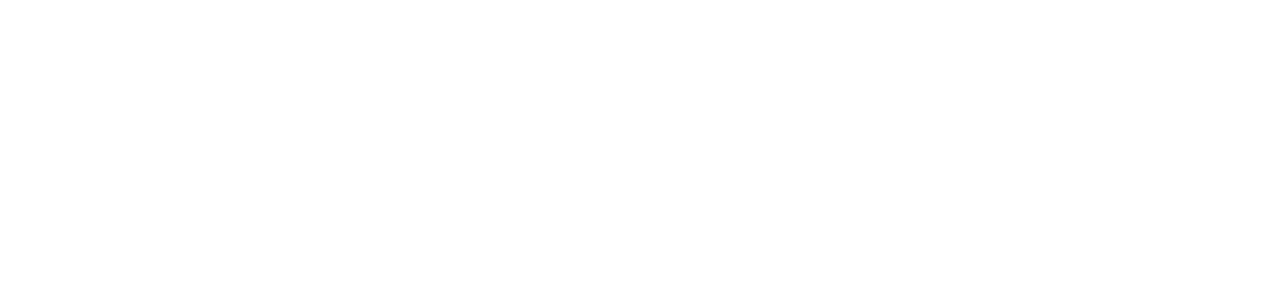
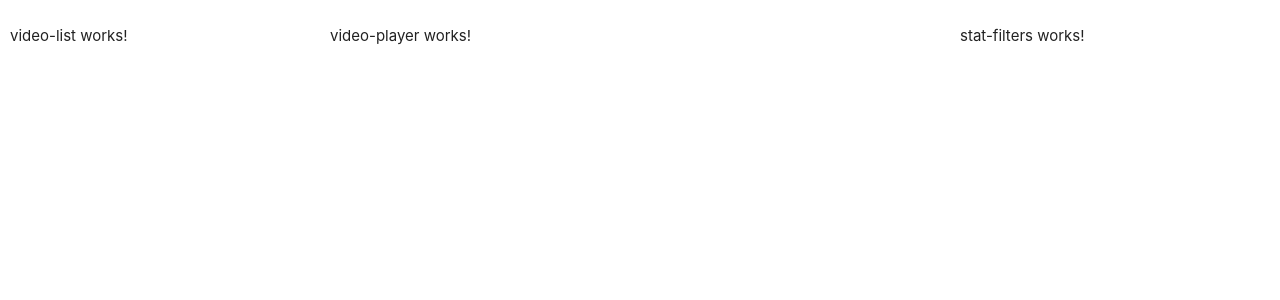
Before and after one commit to AllisonBarnett/angular-boot-camp, an Angular app: page /dashboard in a window 1280 px wide. Shown: the top 300 px of the page. Built offline with nearby package versions, Linux system fonts and the light colour scheme.

Commit message:
fixed routing

```diff
--- a/src/app/app-routing.module.ts
+++ b/src/app/app-routing.module.ts
@@ -18,7 +18,7 @@
 
 @NgModule({
   declarations: [],
-  imports: [CommonModule, RouterModule],
+  imports: [CommonModule, RouterModule.forRoot(routes)],
   exports: [RouterModule],
 })
 export class AppRoutingModule {}
--- a/src/app/dashboard/video-dashboard/video-dashboard.component.css
+++ b/src/app/dashboard/video-dashboard/video-dashboard.component.css
@@ -0,0 +1,6 @@
+:host {
+  display: grid;
+  grid-template-columns: 1fr 2fr 1fr;
+  gap: 10px;
+  padding: 10px;
+}
--- a/src/app/dashboard/video-dashboard/video-dashboard.component.html
+++ b/src/app/dashboard/video-dashboard/video-dashboard.component.html
@@ -1 +1,3 @@
-<p>video-dashboard works!</p>
+<app-video-list></app-video-list>
+<app-video-player></app-video-player>
+<app-stat-filters></app-stat-filters>
```
